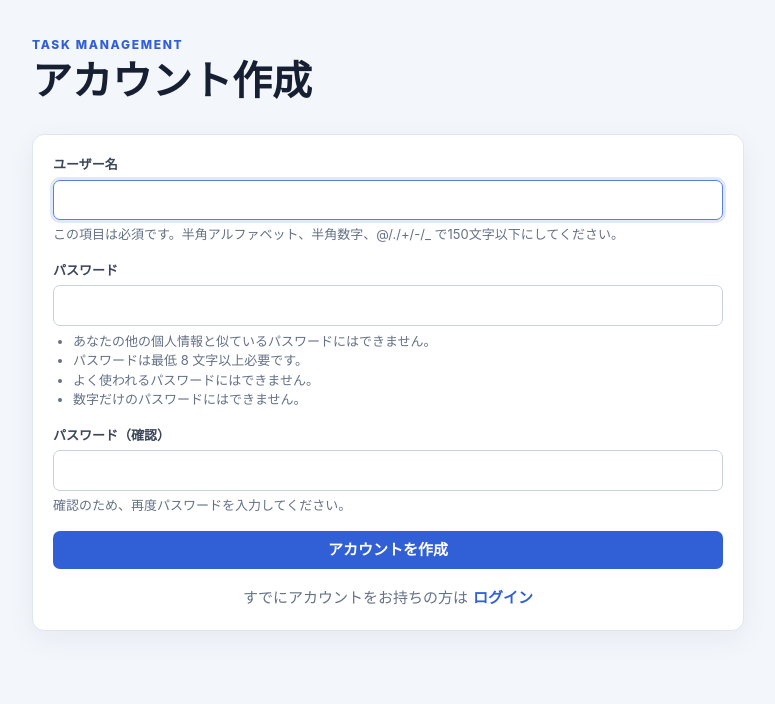
After one commit to s1f10250057/django-test-exercise, a Django app: page /signup/ in a window 1280 px wide. The commit adds this page. Shown: the top 704 px of the page, without its empty margins (252-1027 px from the left). Run offline with Django 5.2, Linux system fonts and the light colour scheme.

Commit message:
Add account signup flow

```diff
--- a/config/urls.py
+++ b/config/urls.py
@@ -22,6 +22,7 @@ from todo import views as todo_views
 urlpatterns = [
     path('admin/', admin.site.urls),
     path('login/', auth_views.LoginView.as_view(template_name='registration/login.html'), name='login'),
+    path('signup/', todo_views.signup, name='signup'),
     path('logout/', auth_views.LogoutView.as_view(), name='logout'),
     path('dashboard/', todo_views.dashboard, name='dashboard'),
     path('', todo_views.index, name='index'),
--- a/todo/forms.py
+++ b/todo/forms.py
@@ -1,6 +1,17 @@
 from django import forms
+from django.contrib.auth.forms import UserCreationForm
 
 from todo.models import Task
+
+
+class SignUpForm(UserCreationForm):
+    """Account registration form using Django's built-in validation."""
+
+    def __init__(self, *args, **kwargs):
+        super().__init__(*args, **kwargs)
+        self.fields['username'].label = 'ユーザー名'
+        self.fields['password1'].label = 'パスワード'
+        self.fields['password2'].label = 'パスワード（確認）'
 
 
 class TaskForm(forms.ModelForm):
--- a/todo/static/todo/style.css
+++ b/todo/static/todo/style.css
@@ -173,6 +173,27 @@ select:focus {
 .login-error {
   margin-bottom: 14px;
   color: var(--danger);
+}
+
+.help-text {
+  margin-top: 5px;
+  color: var(--muted);
+  font-size: 13px;
+}
+
+.help-text ul {
+  margin: 6px 0 0;
+  padding-left: 20px;
+}
+
+.auth-switch {
+  margin-top: 18px;
+  text-align: center;
+}
+
+.auth-switch a {
+  margin-left: 5px;
+  font-weight: 700;
 }
 
 button,
--- a/todo/templates/registration/login.html
+++ b/todo/templates/registration/login.html
@@ -36,6 +36,7 @@
         <button type="submit">ログイン</button>
         <input type="hidden" name="next" value="{{ next }}">
       </form>
+      <p class="auth-switch">アカウントをお持ちでない方は<a href="{% url 'signup' %}">新規作成</a></p>
       </section>
     </main>
   </body>
--- /dev/null
+++ b/todo/templates/registration/signup.html
@@ -0,0 +1,40 @@
+{% load static %}
+<!DOCTYPE html>
+<html lang="ja">
+
+  <head>
+    <title>アカウント作成 | Task Board</title>
+    <meta charset="UTF-8">
+    <meta name="viewport" content="width=device-width, initial-scale=1">
+    <link rel="stylesheet" href="{% static 'todo/style.css' %}?v=6">
+  </head>
+
+  <body>
+    <main class="page-shell page-shell-narrow">
+      <header class="page-header">
+        <div>
+          <p class="eyebrow">TASK MANAGEMENT</p>
+          <h1>アカウント作成</h1>
+        </div>
+      </header>
+
+      <section class="panel">
+        <form class="edit-form" method="post">
+          {% csrf_token %}
+          {% for field in form %}
+          <div class="field">
+            <label for="{{ field.id_for_label }}">{{ field.label }}</label>
+            {{ field }}
+            {{ field.errors }}
+            {% if field.help_text %}<div class="help-text">{{ field.help_text|safe }}</div>{% endif %}
+          </div>
+          {% endfor %}
+          {{ form.non_field_errors }}
+          <button type="submit">アカウントを作成</button>
+        </form>
+        <p class="auth-switch">すでにアカウントをお持ちの方は<a href="{% url 'login' %}">ログイン</a></p>
+      </section>
+    </main>
+  </body>
+
+</html>
--- a/todo/views.py
+++ b/todo/views.py
@@ -1,5 +1,6 @@
 from datetime import datetime, time, timedelta
 
+from django.contrib.auth import login
 from django.contrib.auth.decorators import login_required
 from django.db import transaction
 from django.db.models import F, Q
@@ -8,8 +9,20 @@ from django.shortcuts import get_object_or_404, redirect, render
 from django.utils import timezone
 from django.views.decorators.http import require_POST
 
-from todo.forms import TaskForm
+from todo.forms import SignUpForm, TaskForm
 from todo.models import SubTask, Task
+
+
+def signup(request):
+    if request.user.is_authenticated:
+        return redirect('index')
+
+    form = SignUpForm(request.POST or None)
+    if request.method == 'POST' and form.is_valid():
+        user = form.save()
+        login(request, user)
+        return redirect('index')
+    return render(request, 'registration/signup.html', {'form': form})
 
 
 def get_user_task_or_404(user, task_id):
```
Also changed, not shown: todo/tests.py (+72 -0 lines).
